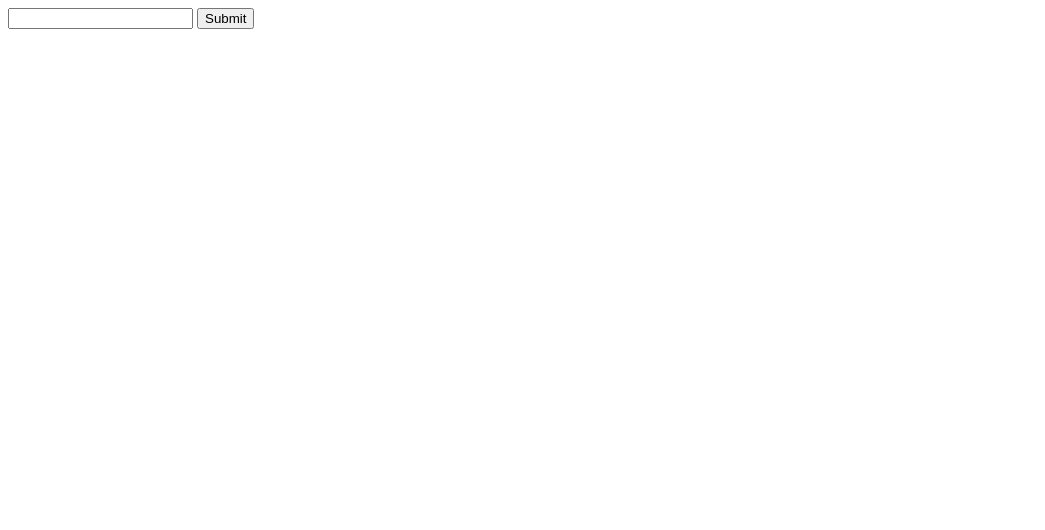
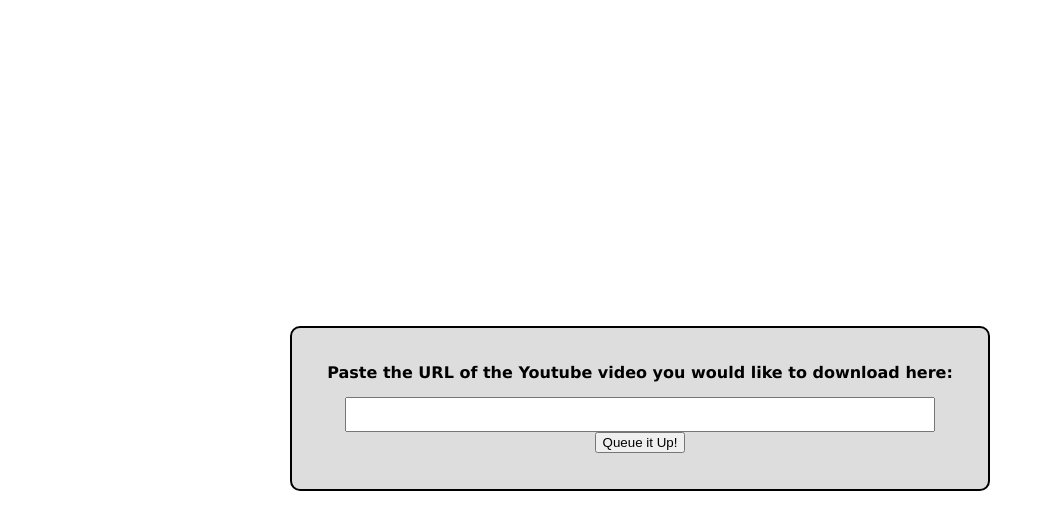
Before and after one commit to wankdanker/node-youtube-dl-server, a plain HTML site: page static/index.html in a window 1280 px wide. Shown: the whole page, without its empty margins (0-1045 px from the left). Drawn offline with Linux system fonts and the light colour scheme.

Commit message:
Changed connect version, styling and new queue method

```diff
--- a/static/index.html
+++ b/static/index.html
@@ -1,8 +1,52 @@
 <html>
-<body>
-<form action="/add">
-<input name="url"  />
-<button>Submit</button>
-</form>
+<head>
+<style>
+body {
+	font-family: verdana, arial, helvetica, sans-serif;
+}
+
+input {
+
+	width : 90%;
+	font-family: verdana, arial, helvetica, sans-serif;
+	padding : 5px;
+	font-size : 14pt;
+
+}
+
+.bold {
+	font-weight: bold;
+	padding : 15px;
+}
+
+.roundedCorner {
+	-moz-border-radius-topleft:  10px;
+	-moz-border-radius-topright:  10px;
+	-moz-border-radius-bottomleft:  10px;
+	-moz-border-radius-bottomright:  10px;
+	-webkit-border-top-left-radius:  10px;
+	-webkit-border-top-right-radius:  10px;
+	-webkit-border-bottom-left-radius:  10px;
+	-webkit-border-bottom-right-radius:  10px;
+}
+
+
+</style>
+</head>
+<body style="height:100%">
+
+<table width="100%" height="100%">
+	<tr>
+		<td align="center" valign="middle">
+			<div style="border: black 2px solid; background-color: #dddddd; display: inline-block; padding: 20px;" class="roundedCorner">
+				<div class="bold">Paste the URL of the Youtube video you would like to download here:</div>
+				<form action="/add">
+					<div><input name="url" /></div>
+					<div><button>Queue it Up!</button></div>
+				</form>
+			</div>
+		</td>
+	</tr>
+</table>
 </body>
 </html>
```
Also changed, not shown: server.js (+33 -11 lines).
